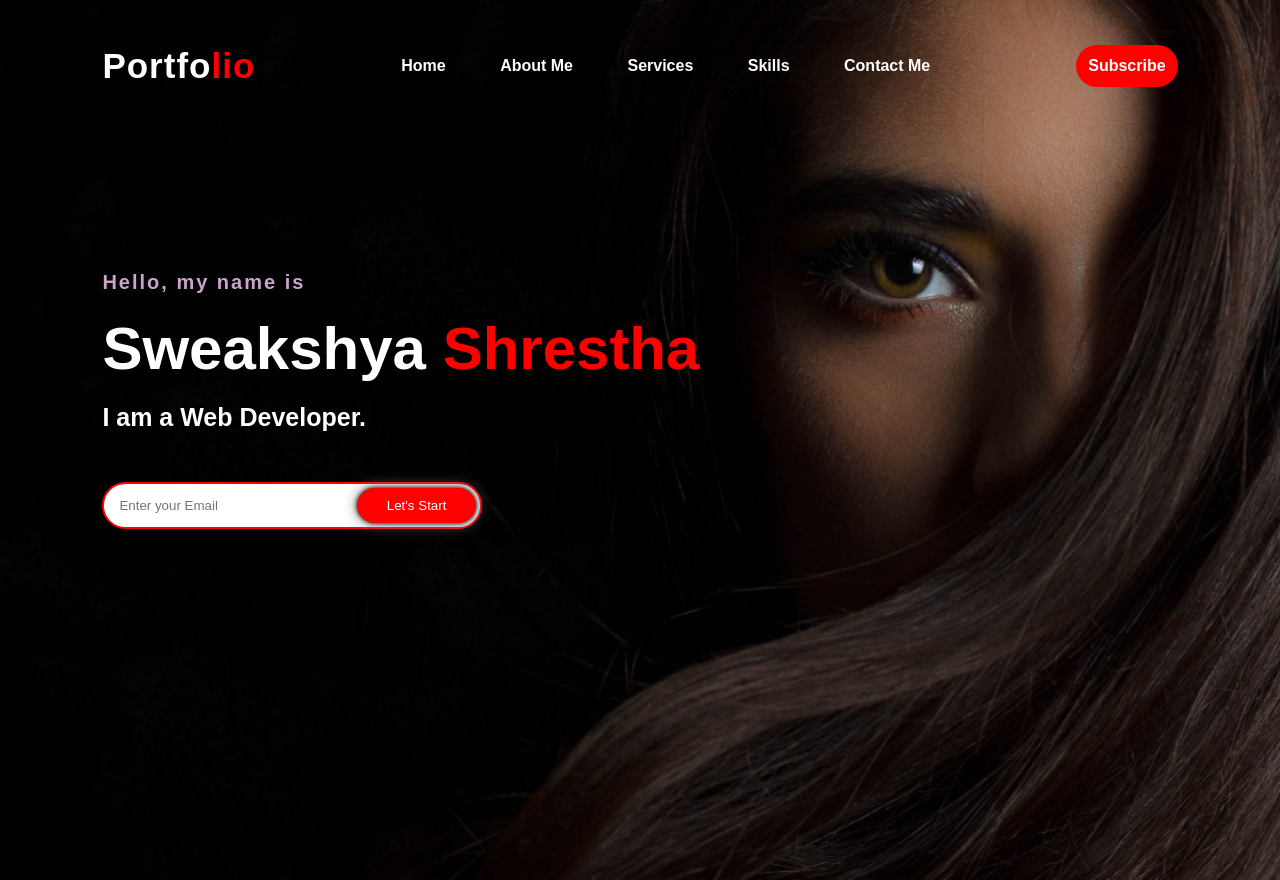
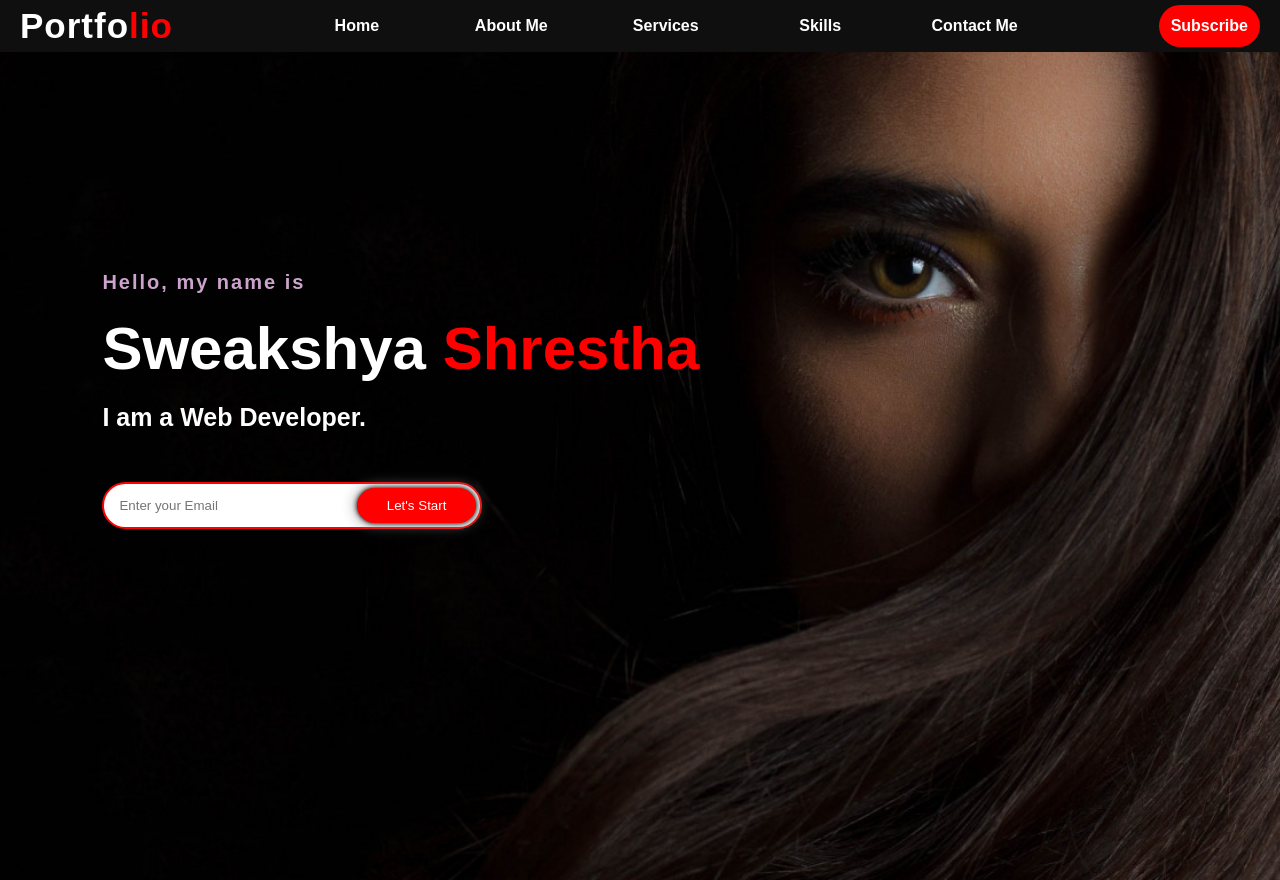
Before and after one commit to sweakshya60/portfolio, a plain HTML site: page index.html in a window 1280 px wide. Shown: the top 880 px of the page. Drawn offline with Linux system fonts and the light colour scheme.

Commit message:
fixed navigation

```diff
--- a/index.html
+++ b/index.html
@@ -12,19 +12,19 @@
 </head>
 <body>
     <!-- hero section starts -->
-    <div class="hero">
+    <div id="home" class="hero">
         <nav>
             <h2 class="logo">Portfo<span>lio</span></h2>
             <ul>
-                <li><a href="#home">Home</a></li>
-                <li><a href="#about_me">About Me</a></li>
-                <li><a href="#services">Services</a></li>
-                <li><a href="#skills">Skills</a></li>
-                <li><a href="#contact_me">Contact Me</a></li>
+                <a href="#home"><li>Home</li></a>
+                <a href="#about_me"><li>About Me</li></a>
+                <a href="#services"><li>Services</li></a>
+                <a href="#skills"><li>Skills</li></a>
+                <a href="#contact_me"><li>Contact Me</li></a>
             </ul>
             <a href="#" class="btn">Subscribe</a>
         </nav>
-        <div id="home" class="content">
+        <div class="content">
             <h4>Hello, my name is</h4>
             <h1>Sweakshya <span>Shrestha</span></h1>
             <h3>I am a Web Developer.</h3>
--- a/style.css
+++ b/style.css
@@ -15,9 +15,12 @@ nav{
     display: flex;
     align-items: center;
     justify-content: space-between;
-    padding-top: 45px;
-    padding-left: 8%;
-    padding-right: 8%;
+    position: fixed;
+    top: 0;
+    z-index: 9999;
+    background-color: #0f0f0f;
+    width: 100%;
+    padding: 5px 20px;
 }
 .logo{
     color: white;
@@ -33,14 +36,17 @@ nav ul li {
     display: inline-block;
     padding: 10px 25px;
 }
-nav ul li a{
+nav ul a li{
     color:white;
     text-decoration: none;
     font-weight: bold;
     text-transform: capitalize;
+    width: 150px;
+    text-align: center;
 }
-nav ul li a:hover{
+nav ul a li:hover{
     color:red;
+    background-color: #524d4d;
     transition: .4s;
 }
 .btn{
@@ -252,3 +258,6 @@ h5{
     border: 2px solid #f9004d;
     cursor: pointer;
 }
+.main p{
+    text-align: justify;
+}
```
